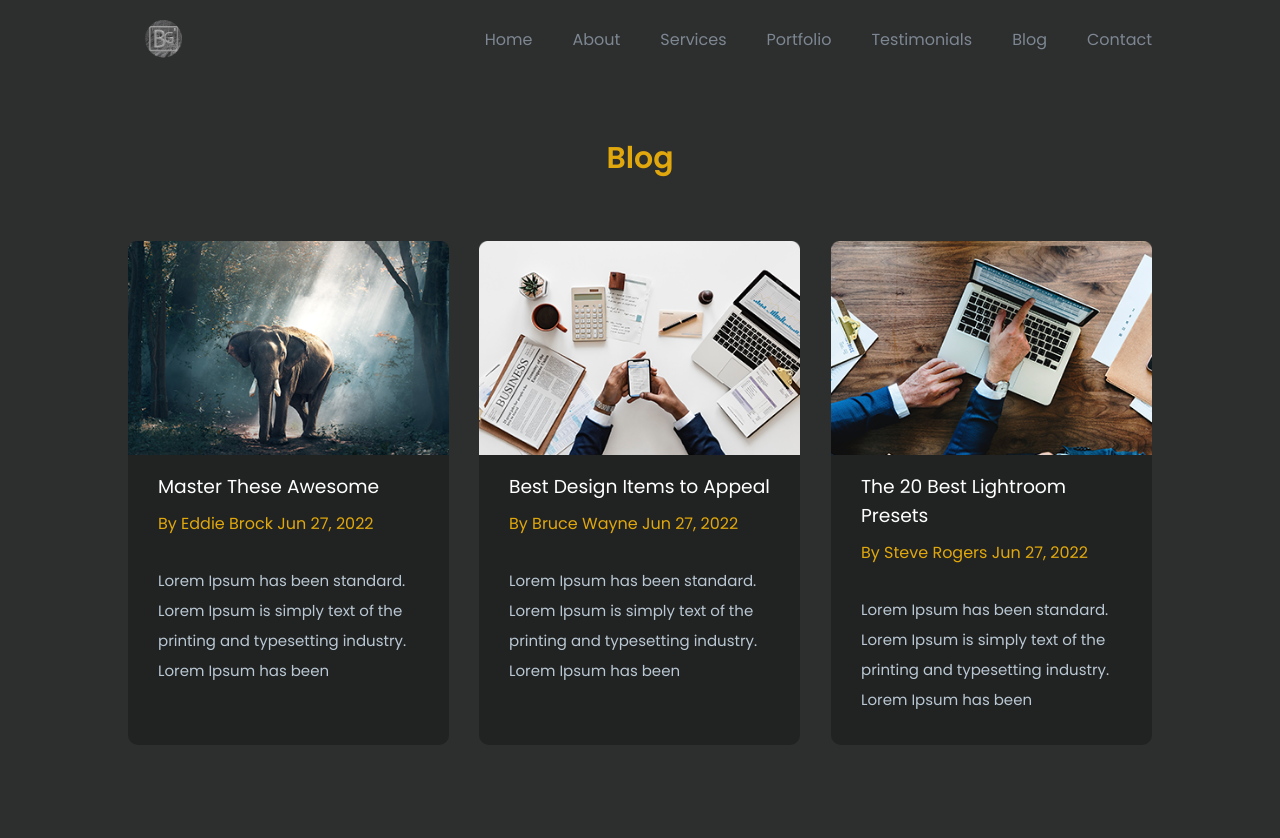
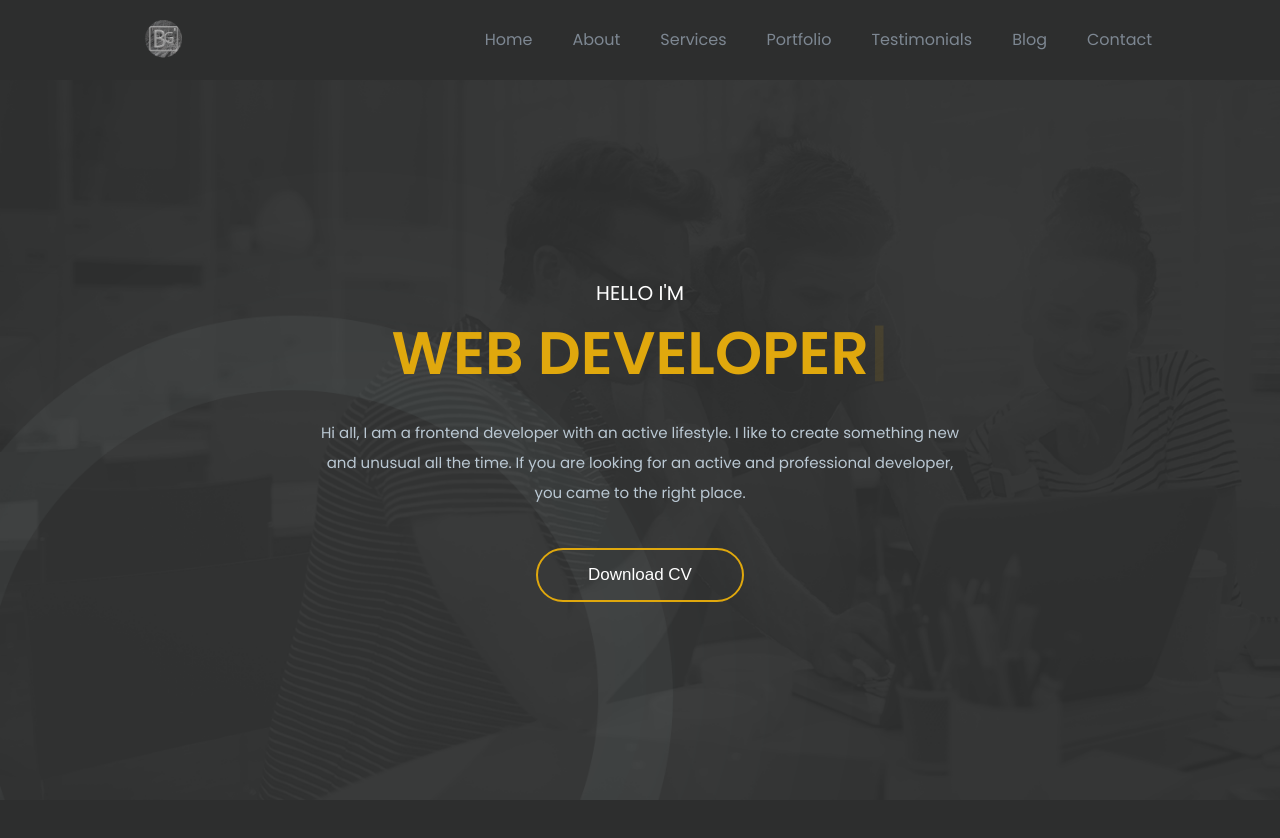
Before and after one commit to gregorybv/example-portfolio-react, a React (Create React App) app: page /blog in a window 1280 px wide. Shown: the top 838 px of the page. Built offline with nearby package versions, Linux system fonts and the light colour scheme.

Commit message:
new path

```diff
--- a/package.json
+++ b/package.json
@@ -1,6 +1,6 @@
 {
   "name": "portfolio",
-  "homepage": "https://gregorybv.github.io",
+  "homepage": "https://gregorybv.github.io/example-portfolio-react/",
   "version": "0.1.0",
   "private": true,
   "dependencies": {
--- a/src/components/pages/Pages.jsx
+++ b/src/components/pages/Pages.jsx
@@ -15,7 +15,7 @@ export const Pages = () => {
       <Router>
         <Header />
         <Switch>
-          <Route exact path='/' component={Home} />
+          <Route exact path='' component={Home} />
           <Route exact path='/about' component={About} />
           <Route exact path='/services' component={Services} />
           <Route exact path='/portfolio' component={Portfolio} />
```
